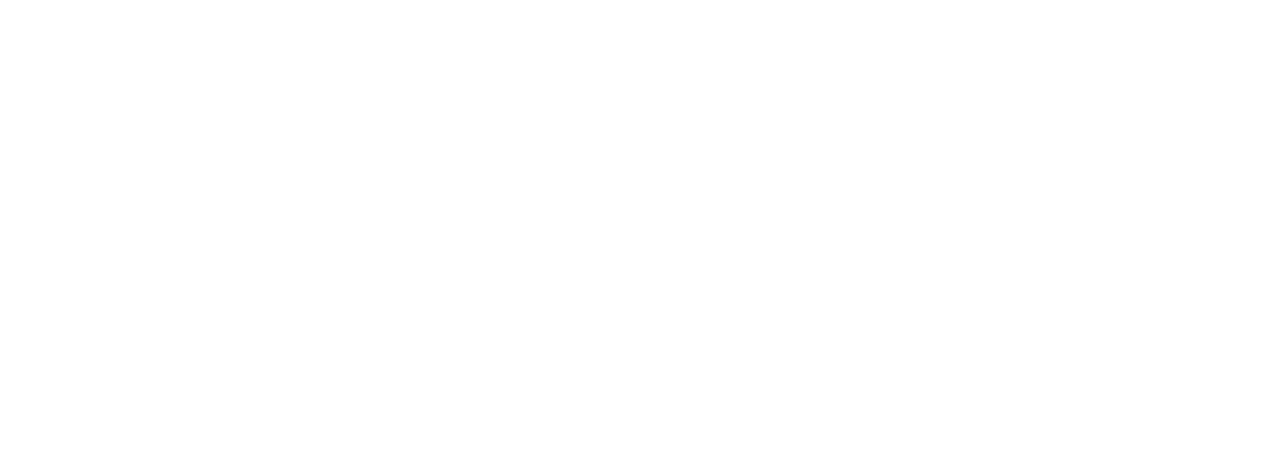
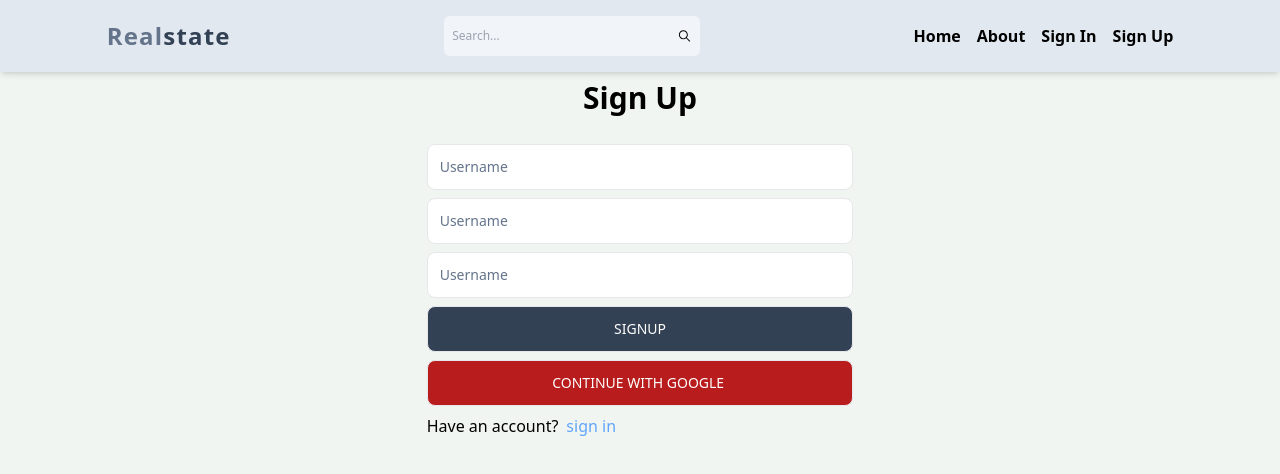
Before and after one commit to amar557/real-state-client, a React (Vite) app: page /signup in a window 1280 px wide. Before the commit this address had no page. Shown: the top 474 px of the page. Built offline with nearby package versions, Linux system fonts and the light colour scheme.

Commit message:
sign up page

```diff
--- a/src/App.jsx
+++ b/src/App.jsx
@@ -3,6 +3,7 @@
 import Layout from "./pages/Layout";
 import About from "./pages/About";
 import SignIn from "./pages/SignIn";
+import SignUp from "./pages/SignUp";
 
 function App() {
   return (
@@ -13,6 +14,7 @@
             <Route path="/" element={<Home />} />
             <Route path="about" element={<About />} />
             <Route path="signin" element={<SignIn />} />
+            <Route path="signup" element={<SignUp />} />
           </Route>
         </Routes>
       </BrowserRouter>
--- a/src/components/Navbar.jsx
+++ b/src/components/Navbar.jsx
@@ -4,6 +4,7 @@
   { label: "home", href: "/" },
   { label: "about", href: "/about" },
   { label: "sign in", href: "signin" },
+  { label: "sign up", href: "signup" },
 ];
 function Navbar() {
   return (
--- a/src/pages/Layout.jsx
+++ b/src/pages/Layout.jsx
@@ -5,7 +5,7 @@
   return (
     <div className="bg-[#f1f5f1]">
       <Navbar />
-      <div className="pt-20">
+      <div className="pt-20 min-h-screen">
         <Outlet />
       </div>
     </div>
--- /dev/null
+++ b/src/pages/SignUp.jsx
@@ -0,0 +1,58 @@
+import { Link } from "react-router-dom";
+
+function SignUp() {
+  return (
+    <div className="flex items-center justify-center flex-col ">
+      <h1 className="text-3xl font-semibold text-center capitalize mb-7">
+        sign up
+      </h1>
+      <input
+        type="text"
+        name=""
+        id=""
+        placeholder="username"
+        className="border rounded-lg  outline-none text-sm w-1/3   px-3 py-3 mb-2 placeholder:capitalize placeholder:text-sm placeholder:text-slate-500 "
+      />
+      <input
+        type="text"
+        name=""
+        id=""
+        placeholder="username"
+        className="border rounded-lg outline-none text-sm w-1/3   px-3 py-3 mb-2 placeholder:capitalize placeholder:text-sm placeholder:text-slate-500 "
+      />
+      <input
+        type="password"
+        name=""
+        id=""
+        placeholder="username"
+        className="border rounded-lg outline-none text-sm w-1/3   px-3 py-3 mb-2 placeholder:capitalize placeholder:text-sm placeholder:text-slate-500 "
+      />
+      <input
+        type="button"
+        name=""
+        id=""
+        value="signup"
+        placeholder="username"
+        className="border cursor-pointer text-white rounded-lg outline-none text-sm w-1/3   px-3 py-3 mb-2 uppercase bg-[#334155] "
+      />
+      <input
+        type="button"
+        name=""
+        id=""
+        value="continue with google "
+        placeholder="username"
+        className="border rounded-lg cursor-pointer text-white outline-none text-sm w-1/3   px-3 py-3 mb-2 uppercase bg-[#b91c1c] "
+      />
+      <p className="w-1/3 first-letter:uppercase">
+        have an account?
+        <span className="text-blue-400 ms-2">
+          <Link to="/" className="">
+            sign in
+          </Link>
+        </span>
+      </p>
+    </div>
+  );
+}
+
+export default SignUp;
```
